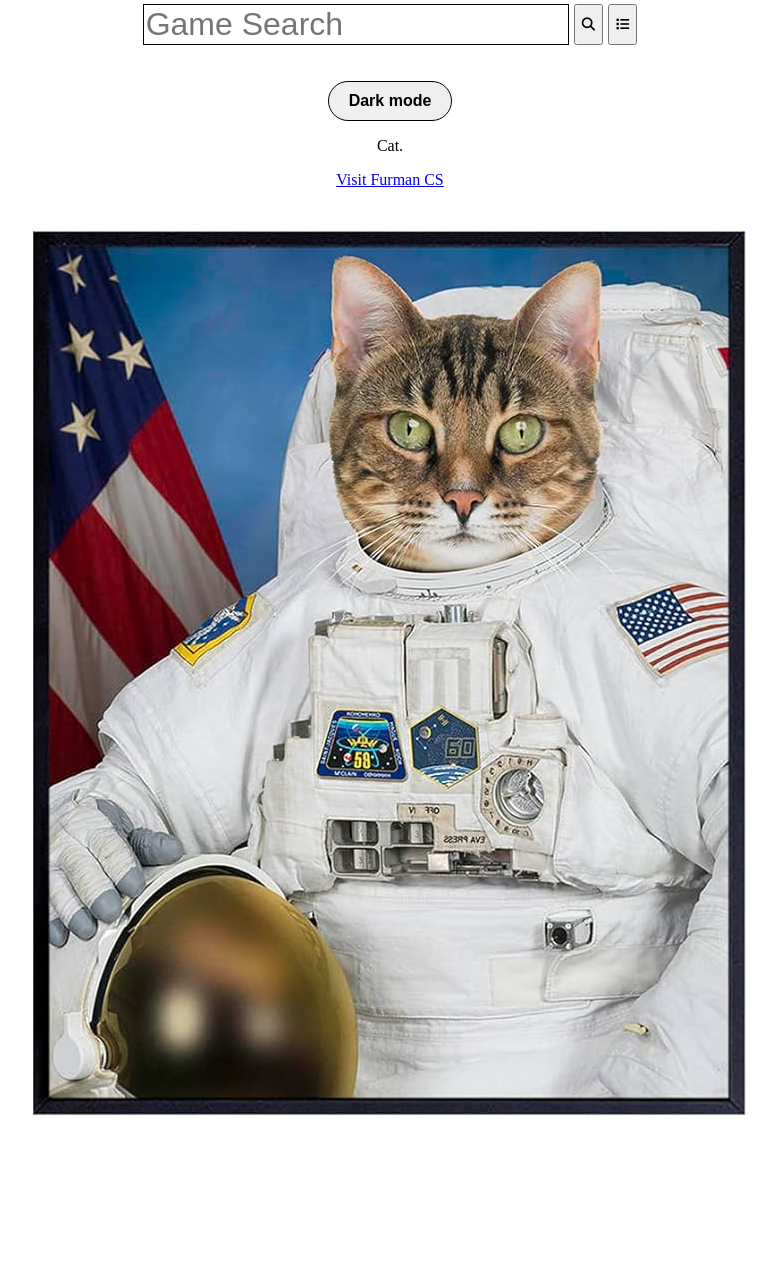
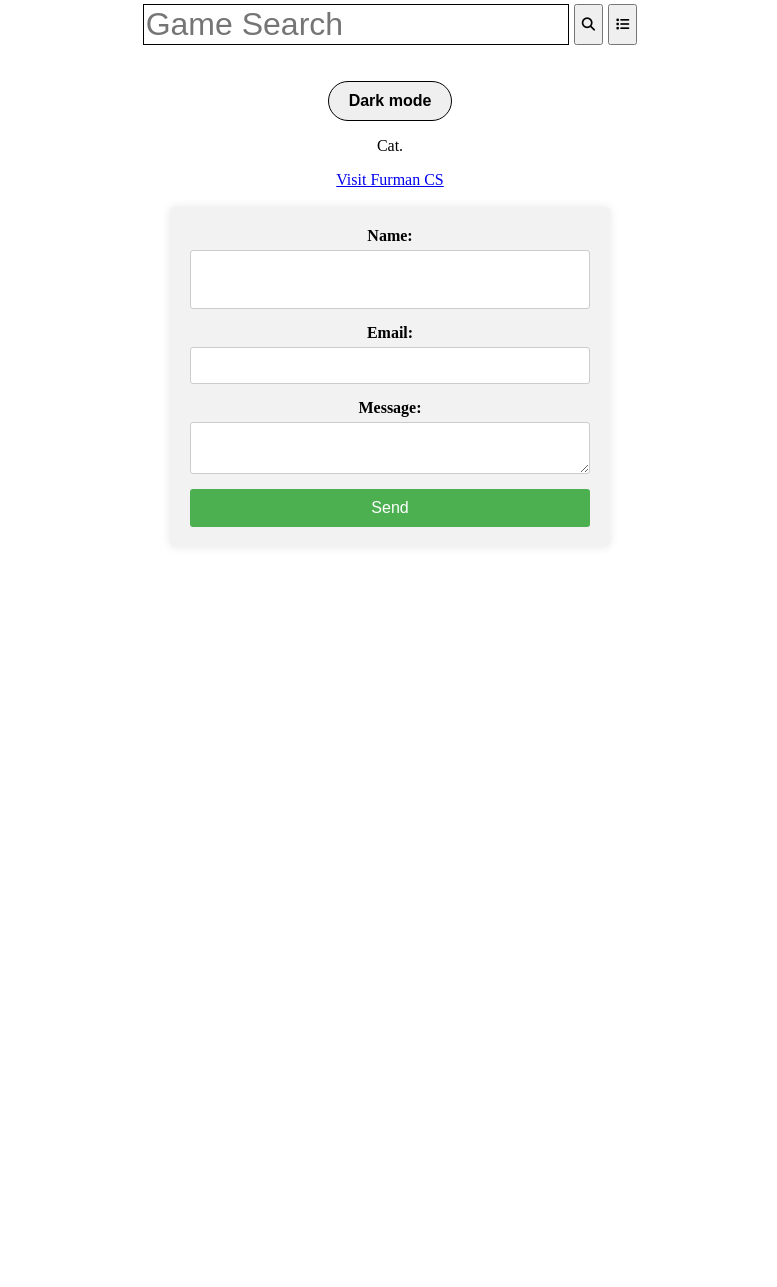
Before and after one commit to TemporaryLivingBeing/Game-Recommendation-Website, a Flask app: page / in a window 1280 px wide. Shown: the part 136-1423 px from the top of the page, without its empty margins (250-1027 px from the left). After the commit the page ends 683 px from the top, so only its background shows below. Run offline with Flask 3, Linux system fonts and the light colour scheme; some libraries are stand-ins or nearby versions.

Commit message:
First commit for TemporaryLivingBeingBranch contact us form prototype

```diff
--- a/www/index.html
+++ b/www/index.html
@@ -38,7 +38,20 @@
     <p>Cat.</p>
     <a href="https://cs.furman.edu">Visit Furman CS</a>
     <br><br>
-    <img src="static/img/cat.png" alt="cat" />
+    <div class="contact-us-box">
+        <form>
+          <label for="name">Name:</label>
+          <input type="text" id="name" name="name" required>
+
+          <label for="email">Email:</label>
+          <input type="email" id="email" name="email" required>
+
+          <label for="message">Message:</label>
+          <textarea id="message" name="message" required></textarea>
+
+          <button type="submit">Send</button>
+        </form>
+      </div>
 
 </body>
 
--- a/www/static/css/style.css
+++ b/www/static/css/style.css
@@ -107,3 +107,49 @@ input[type=text] {
   height: fit-content;
   width: fit-content;
 }
+
+.contact-us-box {
+  background-color: #f2f2f2;
+  padding: 20px;
+  border-radius: 5px;
+  box-shadow: 0 0 10px rgba(0, 0, 0, 0.1);
+  max-width: 400px;
+  margin: 0 auto;
+}
+
+.contact-us-box.dark {
+  background-color: #333;
+  color: #f2f2f2;
+}
+
+.contact-us-box form {
+  display: flex;
+  flex-direction: column;
+}
+
+.contact-us-box label {
+  font-weight: bold;
+  margin-bottom: 5px;
+}
+
+.contact-us-box input,
+.contact-us-box textarea {
+  padding: 10px;
+  margin-bottom: 15px;
+  border: 1px solid #ccc;
+  border-radius: 3px;
+}
+
+.contact-us-box button {
+  background-color: #4CAF50;
+  color: white;
+  padding: 10px 20px;
+  border: none;
+  border-radius: 3px;
+  cursor: pointer;
+  font-size: 16px;
+}
+
+.contact-us-box button:hover {
+  background-color: #45a049;
+}
--- a/www/static/js/scripts.js
+++ b/www/static/js/scripts.js
@@ -1,7 +1,10 @@
 function toggleDarkMode() {
     let element = document.body;
     element.classList.toggle("dark");
-}
+
+    let contactBox = document.querySelector(".contact-us-box");
+    contactBox.classList.toggle("dark");
+  }
 
 document.addEventListener("DOMContentLoaded", autoSwitchMode);
 
```
